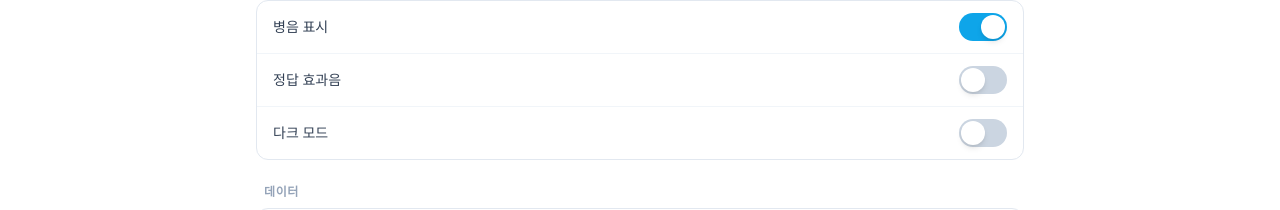
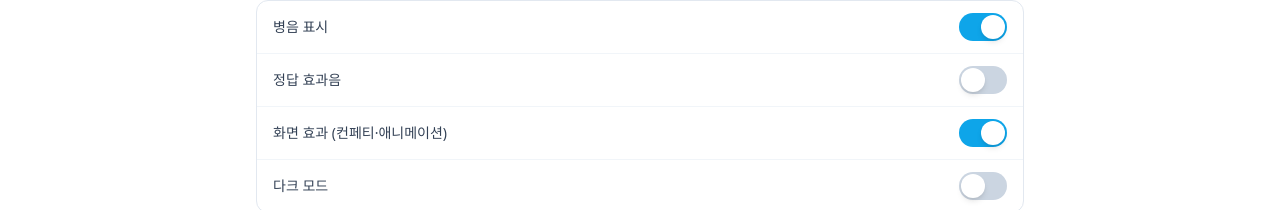
Before and after one commit to d0306r/hsk4, a Next.js app in the folder hsk-app/: page /settings in a window 1280 px wide. Shown: the part 453-663 px from the top of the page. Built offline with nearby package versions, Linux system fonts and the light colour scheme; no server answers; a web font is replaced by a local one.

Commit message:
설정에 '화면 효과' 토글 추가: 컨페티·카운트업 애니메이션 on/off

```diff
--- a/hsk-app/app/settings/page.tsx
+++ b/hsk-app/app/settings/page.tsx
@@ -28,9 +28,11 @@ export default function SettingsPage() {
     quizDirection,
     showPinyin,
     soundEffects,
+    animations,
     setQuizDirection,
     togglePinyin,
     toggleSoundEffects,
+    toggleAnimations,
   } = useSettingsStore();
 
   // 초기화 모달 상태
@@ -178,6 +180,9 @@ export default function SettingsPage() {
         </SettingsRow>
         <SettingsRow label="정답 효과음">
           <Toggle checked={soundEffects} onChange={toggleSoundEffects} />
+        </SettingsRow>
+        <SettingsRow label="화면 효과 (컨페티·애니메이션)">
+          <Toggle checked={animations} onChange={toggleAnimations} />
         </SettingsRow>
         <SettingsRow label="다크 모드">
           <DarkModeToggle />
--- a/hsk-app/components/ui/CountUp.tsx
+++ b/hsk-app/components/ui/CountUp.tsx
@@ -3,6 +3,7 @@
 'use client';
 
 import { useEffect, useRef, useState } from 'react';
+import { useSettingsStore } from '@/stores/settingsStore';
 
 export function CountUp({
   value,
@@ -17,13 +18,14 @@ export function CountUp({
 }) {
   const [display, setDisplay] = useState(0);
   const rafRef = useRef<number | null>(null);
+  const animations = useSettingsStore((s) => s.animations);
 
   useEffect(() => {
-    // 모션 최소화 설정이면 즉시 표시
+    // 화면 효과 off 또는 모션 최소화 설정이면 즉시 표시
     const reduce =
       typeof window !== 'undefined' &&
       window.matchMedia?.('(prefers-reduced-motion: reduce)').matches;
-    if (reduce) {
+    if (!animations || reduce) {
       setDisplay(value);
       return;
     }
@@ -42,7 +44,7 @@ export function CountUp({
     return () => {
       if (rafRef.current) cancelAnimationFrame(rafRef.current);
     };
-  }, [value, duration]);
+  }, [value, duration, animations]);
 
   const shown =
     decimals > 0
--- a/hsk-app/lib/confetti.ts
+++ b/hsk-app/lib/confetti.ts
@@ -1,9 +1,11 @@
 // lib/confetti.ts — 의존성 없는 canvas 컨페티 (축하 연출)
 // fireConfetti() 호출 시 화면 상단에서 색종이가 터져 내림.
+import { useSettingsStore } from '@/stores/settingsStore';
 
 export function fireConfetti(count = 120): void {
   if (typeof window === 'undefined') return;
-  // 모션 최소화 설정이면 생략
+  // 사용자가 화면 효과를 껐거나, 모션 최소화 설정이면 생략
+  if (!useSettingsStore.getState().animations) return;
   if (window.matchMedia?.('(prefers-reduced-motion: reduce)').matches) return;
 
   const canvas = document.createElement('canvas');
--- a/hsk-app/stores/settingsStore.ts
+++ b/hsk-app/stores/settingsStore.ts
@@ -22,6 +22,7 @@ interface SettingsState {
   // 표시 설정
   showPinyin: boolean;             // 병음 표시 여부
   soundEffects: boolean;           // 정답/오답 효과음
+  animations: boolean;             // 화면 효과(컨페티·카운트업 등)
 
   // 액션
   setNickname: (name: string) => void;
@@ -31,6 +32,7 @@ interface SettingsState {
   setShowPinyin: (show: boolean) => void;
   togglePinyin: () => void;
   toggleSoundEffects: () => void;
+  toggleAnimations: () => void;
 }
 
 export const useSettingsStore = create<SettingsState>()(
@@ -43,6 +45,7 @@ export const useSettingsStore = create<SettingsState>()(
       quizDirection: 'mixed',
       showPinyin: true,
       soundEffects: false,
+      animations: true,
 
       // 액션
       setNickname: (name) => set({ nickname: name }),
@@ -53,6 +56,8 @@ export const useSettingsStore = create<SettingsState>()(
       togglePinyin: () => set((state) => ({ showPinyin: !state.showPinyin })),
       toggleSoundEffects: () =>
         set((state) => ({ soundEffects: !state.soundEffects })),
+      toggleAnimations: () =>
+        set((state) => ({ animations: !state.animations })),
     }),
     {
       name: 'hsk-settings',  // localStorage 키
```
